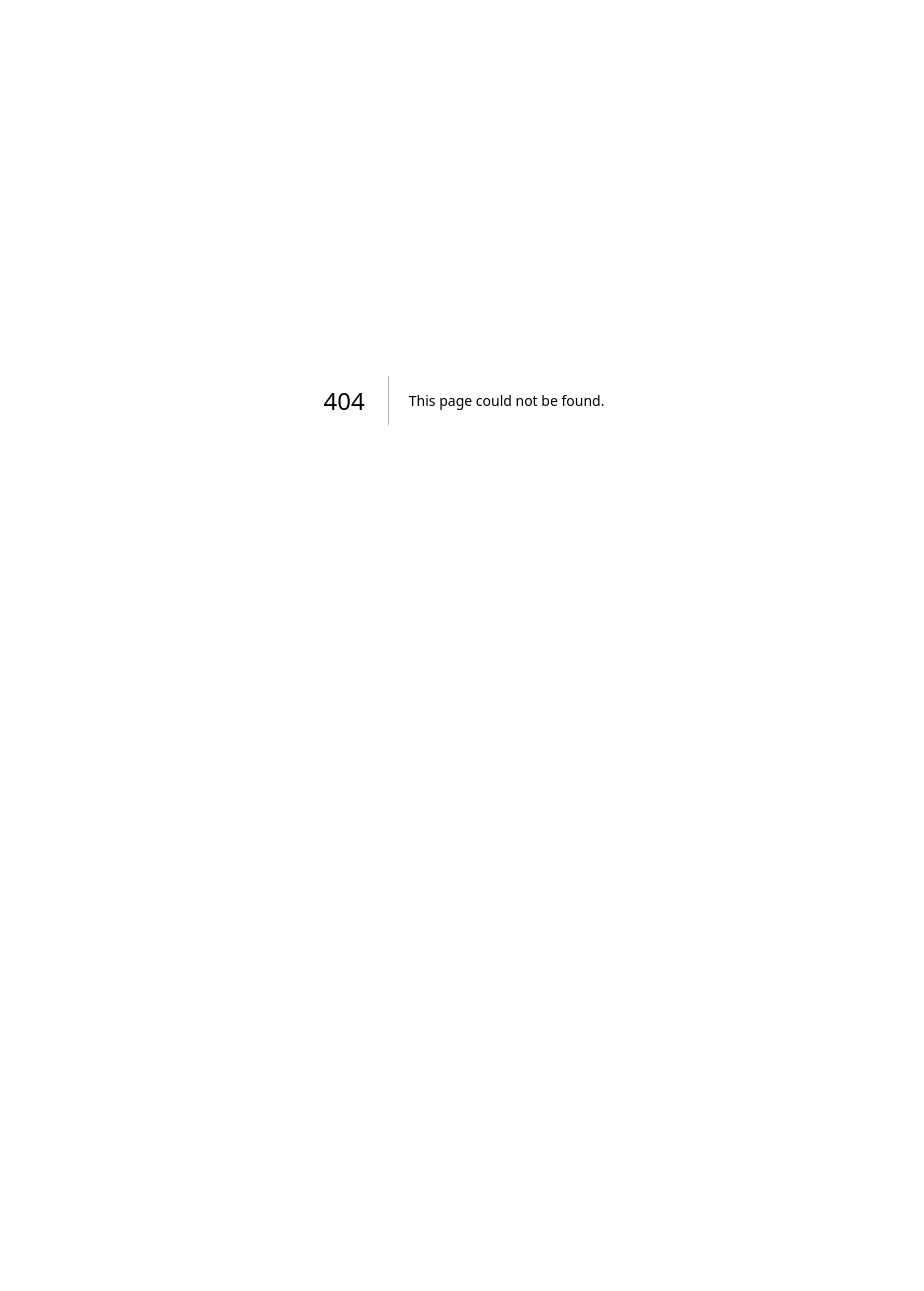
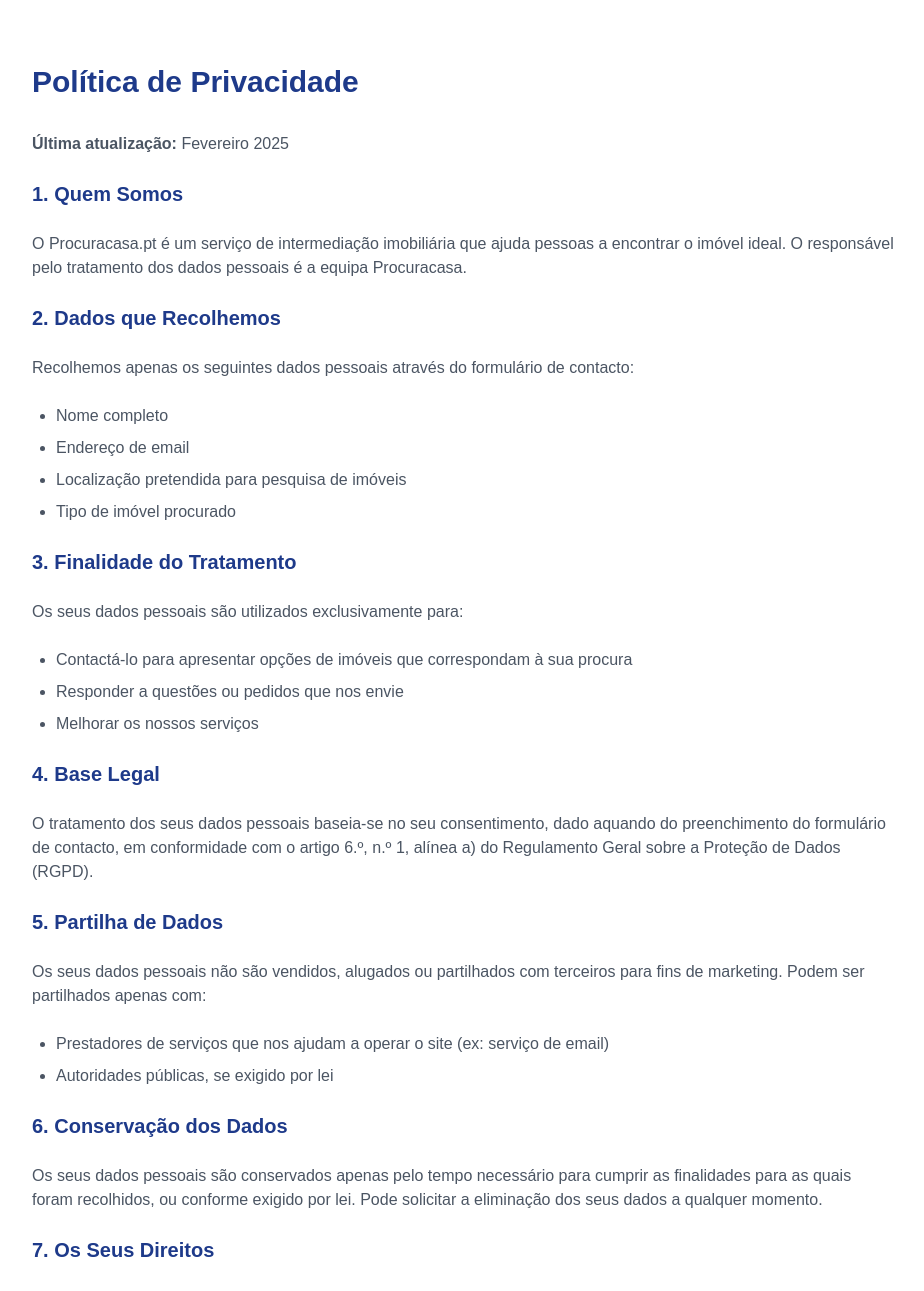
Before and after one commit to ngandra1977/procuracasa, a Next.js app: page /privacidade in a window 1280 px wide. Before the commit this address had no page. Shown: the top 1291 px of the page, without its empty margins (176-1100 px from the left). Before the commit the page ends 800 px from the top, so only its background shows below. Built offline with nearby package versions, Linux system fonts and the light colour scheme.

Commit message:
Create page.tsx

```diff
--- /dev/null
+++ b/src/app/privacidade/page.tsx
@@ -0,0 +1,96 @@
+export default function PrivacidadePage() {
+  return (
+    <div className="min-h-screen bg-white">
+      <div className="max-w-4xl mx-auto px-4 py-16">
+        <h1 className="text-3xl font-bold text-blue-900 mb-8">Política de Privacidade</h1>
+
+        <div className="prose prose-lg text-gray-600 space-y-6">
+          <p><strong>Última atualização:</strong> Fevereiro 2025</p>
+
+          <h2 className="text-xl font-bold text-blue-900 mt-8">1. Quem Somos</h2>
+          <p>
+            O Procuracasa.pt é um serviço de intermediação imobiliária que ajuda pessoas a encontrar
+            o imóvel ideal. O responsável pelo tratamento dos dados pessoais é a equipa Procuracasa.
+          </p>
+
+          <h2 className="text-xl font-bold text-blue-900 mt-8">2. Dados que Recolhemos</h2>
+          <p>Recolhemos apenas os seguintes dados pessoais através do formulário de contacto:</p>
+          <ul className="list-disc pl-6 space-y-2">
+            <li>Nome completo</li>
+            <li>Endereço de email</li>
+            <li>Localização pretendida para pesquisa de imóveis</li>
+            <li>Tipo de imóvel procurado</li>
+          </ul>
+
+          <h2 className="text-xl font-bold text-blue-900 mt-8">3. Finalidade do Tratamento</h2>
+          <p>Os seus dados pessoais são utilizados exclusivamente para:</p>
+          <ul className="list-disc pl-6 space-y-2">
+            <li>Contactá-lo para apresentar opções de imóveis que correspondam à sua procura</li>
+            <li>Responder a questões ou pedidos que nos envie</li>
+            <li>Melhorar os nossos serviços</li>
+          </ul>
+
+          <h2 className="text-xl font-bold text-blue-900 mt-8">4. Base Legal</h2>
+          <p>
+            O tratamento dos seus dados pessoais baseia-se no seu consentimento, dado aquando
+            do preenchimento do formulário de contacto, em conformidade com o artigo 6.º, n.º 1,
+            alínea a) do Regulamento Geral sobre a Proteção de Dados (RGPD).
+          </p>
+
+          <h2 className="text-xl font-bold text-blue-900 mt-8">5. Partilha de Dados</h2>
+          <p>
+            Os seus dados pessoais não são vendidos, alugados ou partilhados com terceiros
+            para fins de marketing. Podem ser partilhados apenas com:
+          </p>
+          <ul className="list-disc pl-6 space-y-2">
+            <li>Prestadores de serviços que nos ajudam a operar o site (ex: serviço de email)</li>
+            <li>Autoridades públicas, se exigido por lei</li>
+          </ul>
+
+          <h2 className="text-xl font-bold text-blue-900 mt-8">6. Conservação dos Dados</h2>
+          <p>
+            Os seus dados pessoais são conservados apenas pelo tempo necessário para cumprir
+            as finalidades para as quais foram recolhidos, ou conforme exigido por lei.
+            Pode solicitar a eliminação dos seus dados a qualquer momento.
+          </p>
+
+          <h2 className="text-xl font-bold text-blue-900 mt-8">7. Os Seus Direitos</h2>
+          <p>Ao abrigo do RGPD, tem os seguintes direitos:</p>
+          <ul className="list-disc pl-6 space-y-2">
+            <li><strong>Direito de acesso:</strong> Solicitar informação sobre os dados que temos sobre si</li>
+            <li><strong>Direito de retificação:</strong> Corrigir dados inexatos ou incompletos</li>
+            <li><strong>Direito de apagamento:</strong> Solicitar a eliminação dos seus dados</li>
+            <li><strong>Direito de limitação:</strong> Restringir o tratamento dos seus dados</li>
+            <li><strong>Direito de portabilidade:</strong> Receber os seus dados num formato estruturado</li>
+            <li><strong>Direito de oposição:</strong> Opor-se ao tratamento dos seus dados</li>
+          </ul>
+          <p>
+            Para exercer qualquer um destes direitos, contacte-nos através do email:
+            <a href="mailto:procura.casa@hotmail.com" className="text-orange-500"> procura.casa@hotmail.com</a>
+          </p>
+
+          <h2 className="text-xl font-bold text-blue-900 mt-8">8. Segurança</h2>
+          <p>
+            Implementamos medidas técnicas e organizativas adequadas para proteger os seus
+            dados pessoais contra acesso não autorizado, alteração, divulgação ou destruição.
+          </p>
+
+          <h2 className="text-xl font-bold text-blue-900 mt-8">9. Alterações</h2>
+          <p>
+            Esta Política de Privacidade pode ser atualizada periodicamente. Quaisquer alterações
+            serão publicadas nesta página com a data de atualização.
+          </p>
+
+          <h2 className="text-xl font-bold text-blue-900 mt-8">10. Contacto</h2>
+          <p>
+            Para questões relacionadas com esta Política de Privacidade ou o tratamento dos
+            seus dados pessoais, contacte-nos:
+          </p>
+          <p>
+            Email: <a href="mailto:procura.casa@hotmail.com" className="text-orange-500">procura.casa@hotmail.com</a>
+          </p>
+        </div>
+      </div>
+    </div>
+  );
+}
```
